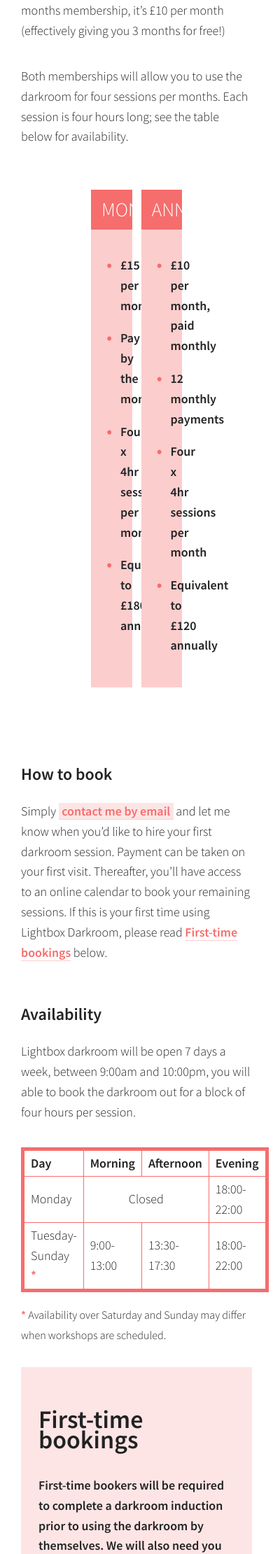
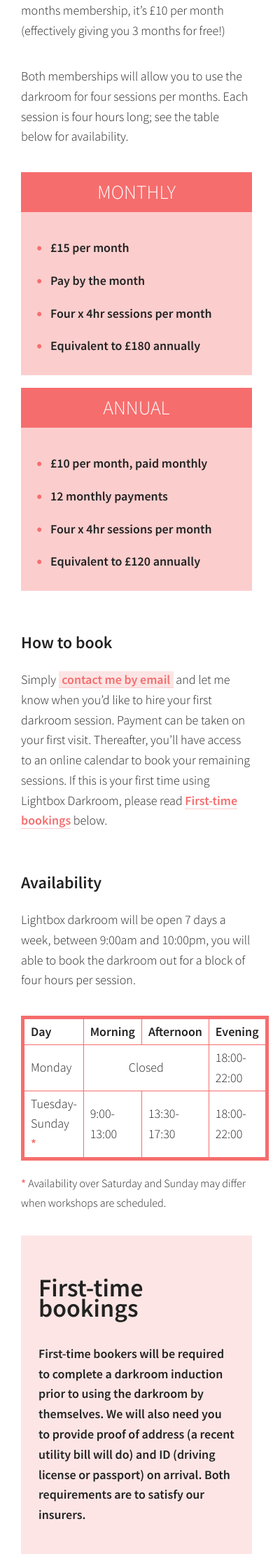
Before and after one commit to martincf/lightbox, a Jekyll site: the page built from darkroom_hire.md, in a window 390 px wide. Shown: the part 1253-3473 px from the top of the page at 70% size. Built offline with Jekyll 4.4.1, drawn with Linux system fonts in a browser that asks for light colours; nearby versions of some CDN libraries.

Commit message:
Fixed mobile hire page styles

```diff
--- a/assets/css/main.scss
+++ b/assets/css/main.scss
@@ -365,6 +365,7 @@ a:hover, a:active {
   text-align: left;
   margin: 1em 0;
   width: 100%;
+
   th,td {
     border: 1px solid $red;
     padding: .2em .5em;
@@ -443,6 +444,11 @@ a:hover, a:active {
 .membership-cta-wrap {
   padding: 25px 100px 50px;
   display: flex;
+  @include mq(small-smartphone) {
+    padding: 0;
+    display: block;
+  }
+
 }
 .membership-cta {
   width: 45%;
@@ -450,6 +456,13 @@ a:hover, a:active {
     margin-right: 10%;
   }
   background-color: lighten($red,20%);
+  @include mq(small-smartphone) {
+    width: 100%;
+    &:first-of-type {
+      margin-right: 0;
+    }
+  }
+
 }
 .membership-cta-title {
   background-color: $red;
```
